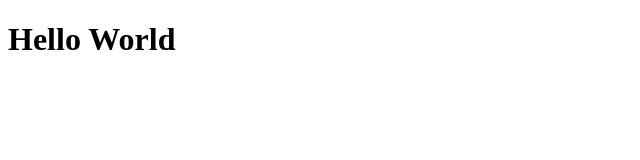
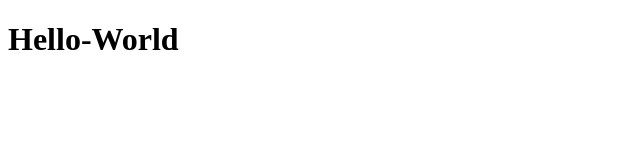
Before and after one commit to idevstation/fraday-learning-demo, a plain HTML site: page index.html in a window 1280 px wide. Shown: the full height of the page, 0-640 px from the left. Drawn offline with Linux system fonts and the light colour scheme.

Commit message:
minor changes in h1
no description is required

```diff
--- a/index.html
+++ b/index.html
@@ -7,6 +7,6 @@
     <title>Fraday-git-learning</title>
   </head>
   <body>
-    <h1>Hello World</h1>
+    <h1>Hello-World</h1>
   </body>
 </html>
```
